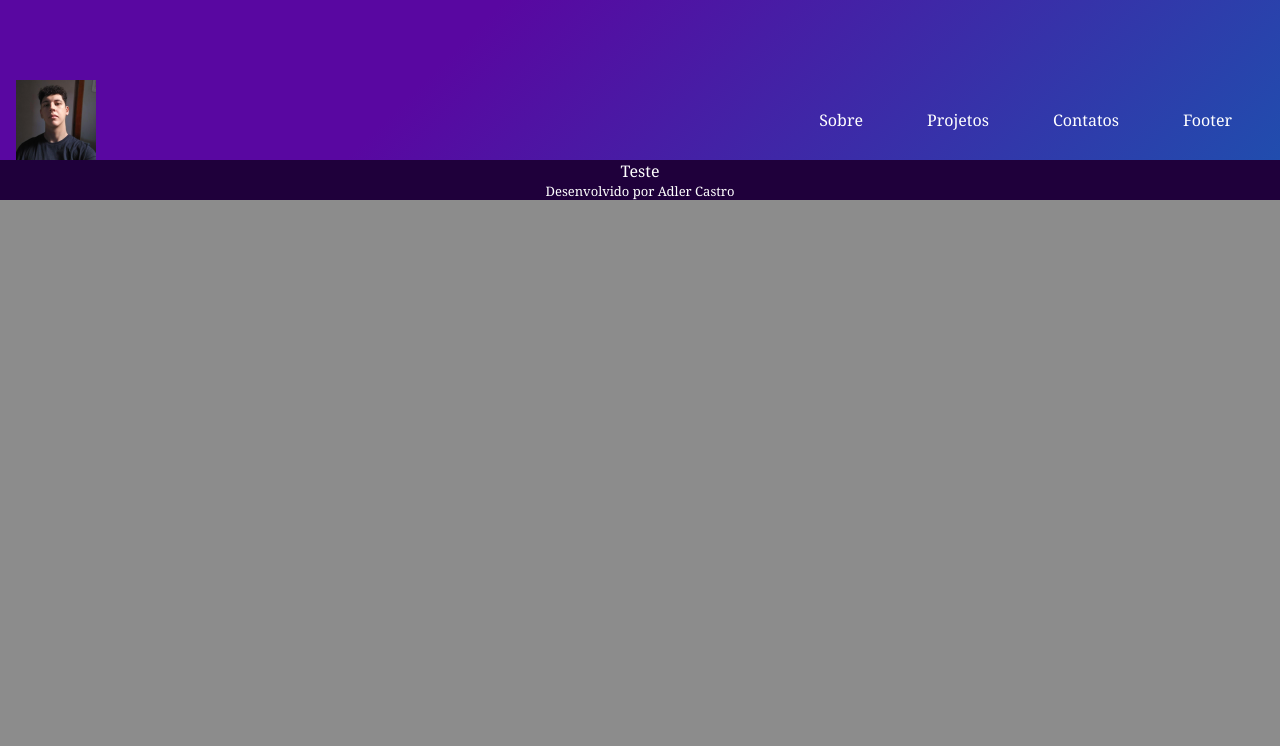
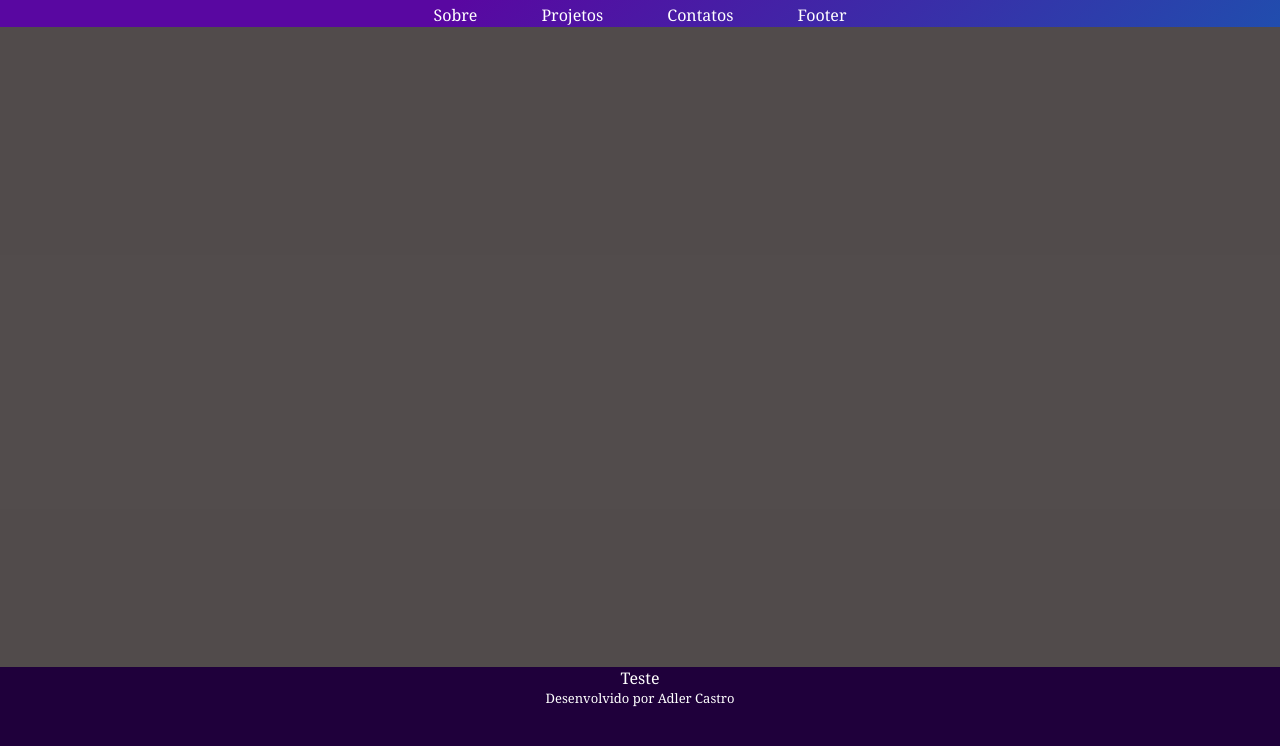
Before and after one commit to AdlerCastro/Website-Pessoal, a Next.js app in the folder website-pessoal/: page / in a window 1280 px wide. Shown: the top 746 px of the page. Built offline with nearby package versions, Linux system fonts and the light colour scheme.

Commit message:
:lipstick:style: Estilizando e formatando

```diff
--- a/website-pessoal/src/components/organisms/Header/index.tsx
+++ b/website-pessoal/src/components/organisms/Header/index.tsx
@@ -2,34 +2,21 @@
 
 import { IoMenuOutline } from "react-icons/io5";
 // import { IoIosClose } from "react-icons/io";
-import Eu from 'public/images/Eu.jpg'
 
 // Imports;
-import Image from "next/image";
 import { scrollTo } from "@/services/utils/scrollTo";
-// import { useState } from "react";
 
 // Components
 import Link from "@/components/atoms/Link"
-// import ButtonNav from "./components/ButtonNav";
 
 // Styles
 import "./styles.css"
 
 const Header = () => {
 
-    // const [active, setActive] = useState(false);
-
-    // const toggleActive = () => {
-    //     return (
-    //         setActive(!active)
-    //     )
-    // };
-
     return (
         <header className="header">
             <nav className="nav">
-                <a className="LinkImage"><Image src={Eu} alt="Foto Adler Castro" id="image"/></a>
                 <input type="checkbox" className='checkbox' id='checkbox' />
                 <label htmlFor="checkbox" className='label-menu'>
                     <IoMenuOutline />
--- a/website-pessoal/src/components/organisms/Header/styles.css
+++ b/website-pessoal/src/components/organisms/Header/styles.css
@@ -15,33 +15,12 @@
 
 .nav {
     display: flex;
-    justify-content: space-between;
+    justify-content: center;
     align-items: center;
-    padding-inline: 1rem;
-    padding-top: 5rem;
-}
-
-#image {
-    width: 100%;
-    height: 100%;
-}
-
-.LinkImage {
-    height: 5rem;
-    z-index: 1;
 }
 
 a {
     text-decoration: none;
-}
-
-.menu {
-    gap: 4rem;
-    display: flex;
-    justify-items: flex-end;
-    list-style: none;
-    flex-direction: row;
-    margin-right: 2rem;
 }
 
 .menu-list{
@@ -50,6 +29,7 @@ a {
     justify-items: flex-end;
     list-style: none;
     flex-direction: row;
+    font-size: larger;
 }
 
 .menu a {
@@ -67,7 +47,6 @@ a {
 @media (max-width: 500px){
     .menu{
         padding-inline: 2rem;
-        margin-right: 0;
     }
 }
 
@@ -87,7 +66,6 @@ a {
         top: 0;
         right: 0;
         padding-left: 2rem;
-        margin-right: 0;
 
         clip-path: ellipse(0vw 1vh at 100% 0%);
         background: var(--background);
--- a/website-pessoal/src/components/templates/Footer/style.css
+++ b/website-pessoal/src/components/templates/Footer/style.css
@@ -9,7 +9,8 @@
     display: flex;
     flex-direction: column;
     align-items: center;
-
+    width: 100%;
+    height: 40vh;
 }
 
 p{
--- a/website-pessoal/src/components/templates/Hero/style.css
+++ b/website-pessoal/src/components/templates/Hero/style.css
@@ -1,5 +1,5 @@
 :root {
-    --background-hero: rgb(0, 0, 0);
+    --background-hero: rgba(41, 31, 31, 0.589);
     --color-hero: rgb(255, 255, 255);
     --size-default: medium;
     --width-image: 100%;
@@ -12,6 +12,7 @@
     display: flex;
     flex-direction: column;
     width: 100%;
+    height: calc(100vh - 10rem);
 }
 
 p{
```
